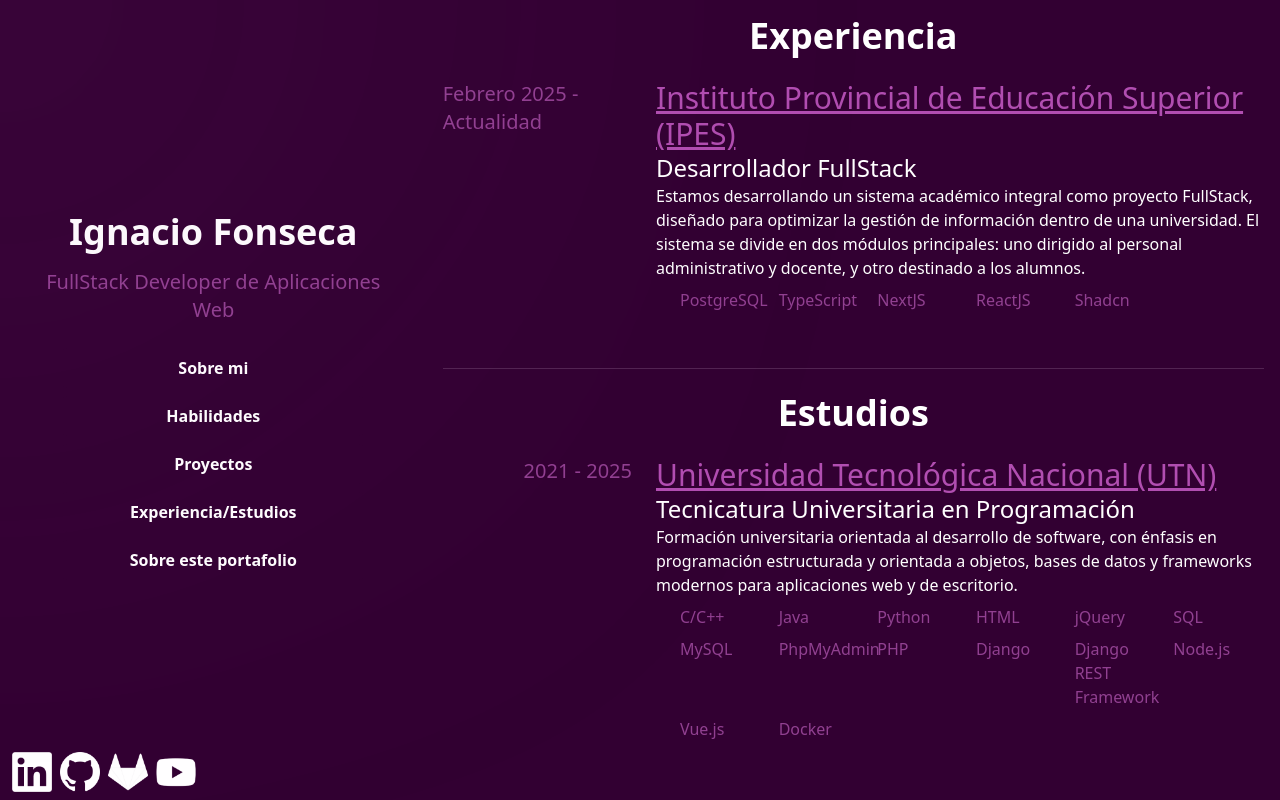
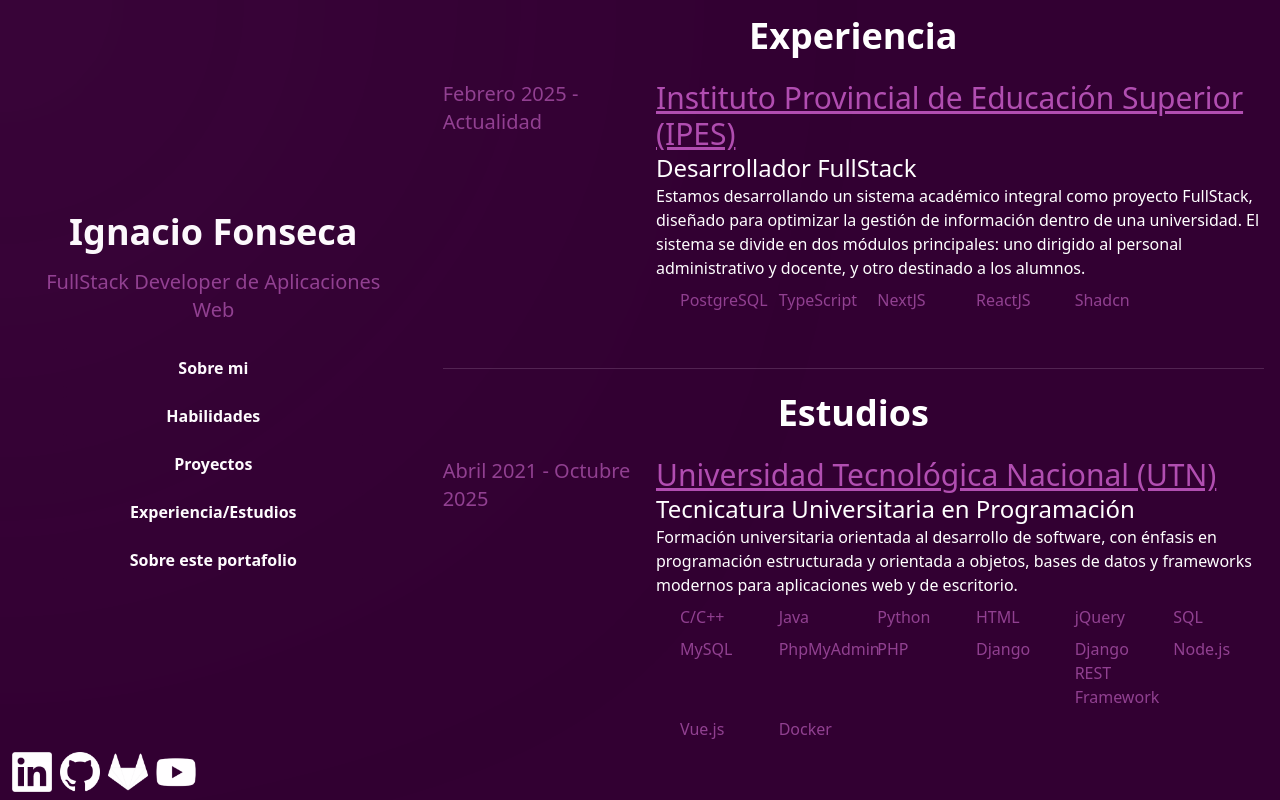
Before and after one commit to nachengue007/portafolio, a React (Vite) app: page / in a window 1280 px wide. Both pictures are taken after a click on the button "Experiencia/Estudios". Built offline with nearby package versions, Linux system fonts and the light colour scheme.

Commit message:
actualizo education.tsx

```diff
--- a/src/components/Education.tsx
+++ b/src/components/Education.tsx
@@ -14,7 +14,7 @@
     {
       nombre: "Universidad Tecnológica Nacional (UTN)",
       titulo: "Tecnicatura Universitaria en Programación",
-      duracion: "2021 - 2025",
+      duracion: "Abril 2021 - Octubre 2025",
       descripcion: "Formación universitaria orientada al desarrollo de software, con énfasis en programación estructurada y orientada a objetos, bases de datos y frameworks modernos para aplicaciones web y de escritorio.",
       aptitudes: ["C/C++", "Java", "Python", "HTML", "jQuery", "SQL", "MySQL", "PhpMyAdmin", "PHP", "Django", "Django REST Framework", "Node.js", "Vue.js", "Docker"]
     },
```
